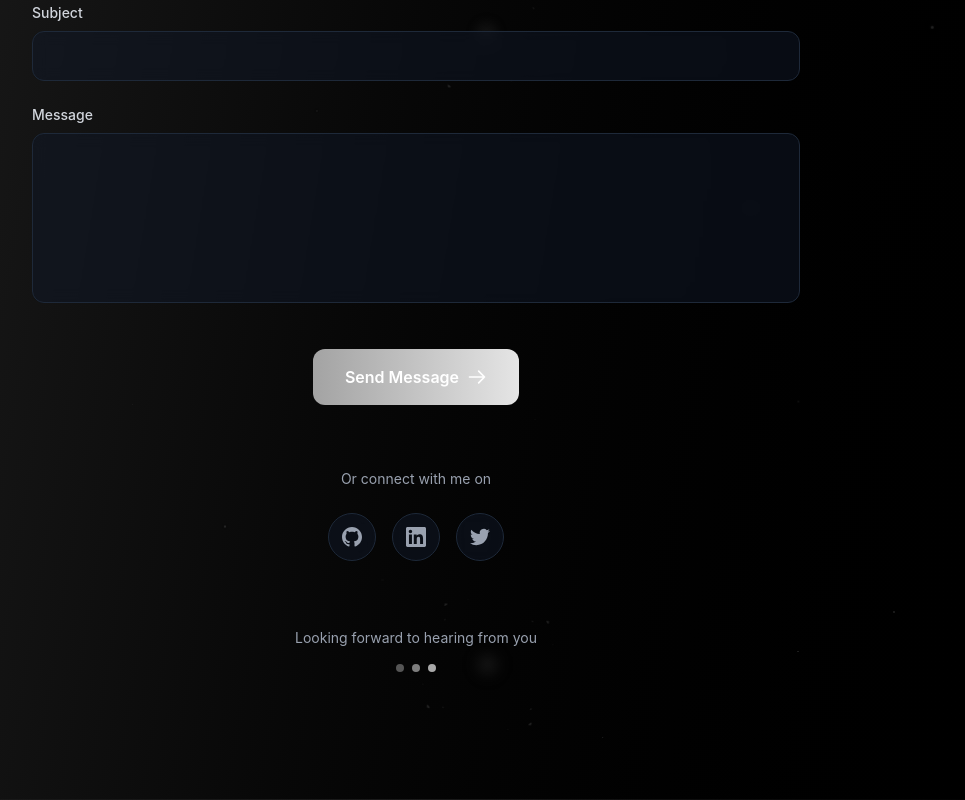
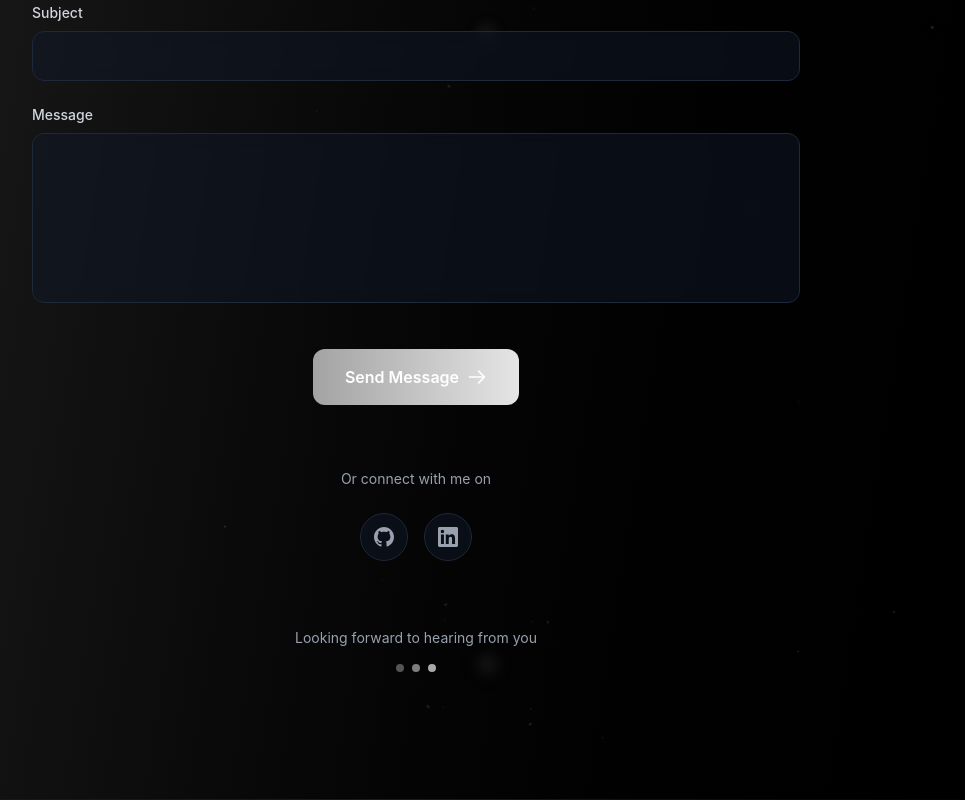
Before and after one commit to robertterquin/personal-portfolio, a React (Vite) app in the folder portfolio_v2/: page / in a window 1280 px wide. Shown: the part 7265-8065 px from the top of the page, without its empty margins (224-1189 px from the left). Built offline with nearby package versions, Linux system fonts and the light colour scheme.

Commit message:
feat: update social media links in Contact page with correct URLs

```diff
--- a/portfolio_v2/src/pages/Contact/Contact.jsx
+++ b/portfolio_v2/src/pages/Contact/Contact.jsx
@@ -364,19 +364,14 @@ const Contact = () => {
                 <p className="text-gray-400 text-sm">Or connect with me on</p>
               </div>
               <div className="flex justify-center gap-4">
-                <a href="#" className="w-12 h-12 rounded-full border border-gray-800 bg-gray-900/50 backdrop-blur-sm flex items-center justify-center text-gray-400 hover:text-mono-800 hover:border-mono-500/50 transition-all hover:scale-110">
+                <a href="https://github.com/robertterquin" target="_blank" rel="noopener noreferrer" className="w-12 h-12 rounded-full border border-gray-800 bg-gray-900/50 backdrop-blur-sm flex items-center justify-center text-gray-400 hover:text-mono-800 hover:border-mono-500/50 transition-all hover:scale-110">
                   <svg className="w-5 h-5" fill="currentColor" viewBox="0 0 24 24">
                     <path d="M12 0c-6.626 0-12 5.373-12 12 0 5.302 3.438 9.8 8.207 11.387.599.111.793-.261.793-.577v-2.234c-3.338.726-4.033-1.416-4.033-1.416-.546-1.387-1.333-1.756-1.333-1.756-1.089-.745.083-.729.083-.729 1.205.084 1.839 1.237 1.839 1.237 1.07 1.834 2.807 1.304 3.492.997.107-.775.418-1.305.762-1.604-2.665-.305-5.467-1.334-5.467-5.931 0-1.311.469-2.381 1.236-3.221-.124-.303-.535-1.524.117-3.176 0 0 1.008-.322 3.301 1.23.957-.266 1.983-.399 3.003-.404 1.02.005 2.047.138 3.006.404 2.291-1.552 3.297-1.23 3.297-1.23.653 1.653.242 2.874.118 3.176.77.84 1.235 1.911 1.235 3.221 0 4.609-2.807 5.624-5.479 5.921.43.372.823 1.102.823 2.222v3.293c0 .319.192.694.801.576 4.765-1.589 8.199-6.086 8.199-11.386 0-6.627-5.373-12-12-12z"/>
                   </svg>
                 </a>
-                <a href="#" className="w-12 h-12 rounded-full border border-gray-800 bg-gray-900/50 backdrop-blur-sm flex items-center justify-center text-gray-400 hover:text-mono-800 hover:border-mono-500/50 transition-all hover:scale-110">
+                <a href="https://www.linkedin.com/in/robertterquinlaqui/" target="_blank" rel="noopener noreferrer" className="w-12 h-12 rounded-full border border-gray-800 bg-gray-900/50 backdrop-blur-sm flex items-center justify-center text-gray-400 hover:text-mono-800 hover:border-mono-500/50 transition-all hover:scale-110">
                   <svg className="w-5 h-5" fill="currentColor" viewBox="0 0 24 24">
                     <path d="M20.447 20.452h-3.554v-5.569c0-1.328-.027-3.037-1.852-3.037-1.853 0-2.136 1.445-2.136 2.939v5.667H9.351V9h3.414v1.561h.046c.477-.9 1.637-1.85 3.37-1.85 3.601 0 4.267 2.37 4.267 5.455v6.286zM5.337 7.433c-1.144 0-2.063-.926-2.063-2.065 0-1.138.92-2.063 2.063-2.063 1.14 0 2.064.925 2.064 2.063 0 1.139-.925 2.065-2.064 2.065zm1.782 13.019H3.555V9h3.564v11.452zM22.225 0H1.771C.792 0 0 .774 0 1.729v20.542C0 23.227.792 24 1.771 24h20.451C23.2 24 24 23.227 24 22.271V1.729C24 .774 23.2 0 22.222 0h.003z"/>
-                  </svg>
-                </a>
-                <a href="#" className="w-12 h-12 rounded-full border border-gray-800 bg-gray-900/50 backdrop-blur-sm flex items-center justify-center text-gray-400 hover:text-mono-800 hover:border-mono-500/50 transition-all hover:scale-110">
-                  <svg className="w-5 h-5" fill="currentColor" viewBox="0 0 24 24">
-                    <path d="M23.953 4.57a10 10 0 01-2.825.775 4.958 4.958 0 002.163-2.723c-.951.555-2.005.959-3.127 1.184a4.92 4.92 0 00-8.384 4.482C7.69 8.095 4.067 6.13 1.64 3.162a4.822 4.822 0 00-.666 2.475c0 1.71.87 3.213 2.188 4.096a4.904 4.904 0 01-2.228-.616v.06a4.923 4.923 0 003.946 4.827 4.996 4.996 0 01-2.212.085 4.936 4.936 0 004.604 3.417 9.867 9.867 0 01-6.102 2.105c-.39 0-.779-.023-1.17-.067a13.995 13.995 0 007.557 2.209c9.053 0 13.998-7.496 13.998-13.985 0-.21 0-.42-.015-.63A9.935 9.935 0 0024 4.59z"/>
                   </svg>
                 </a>
               </div>
```
